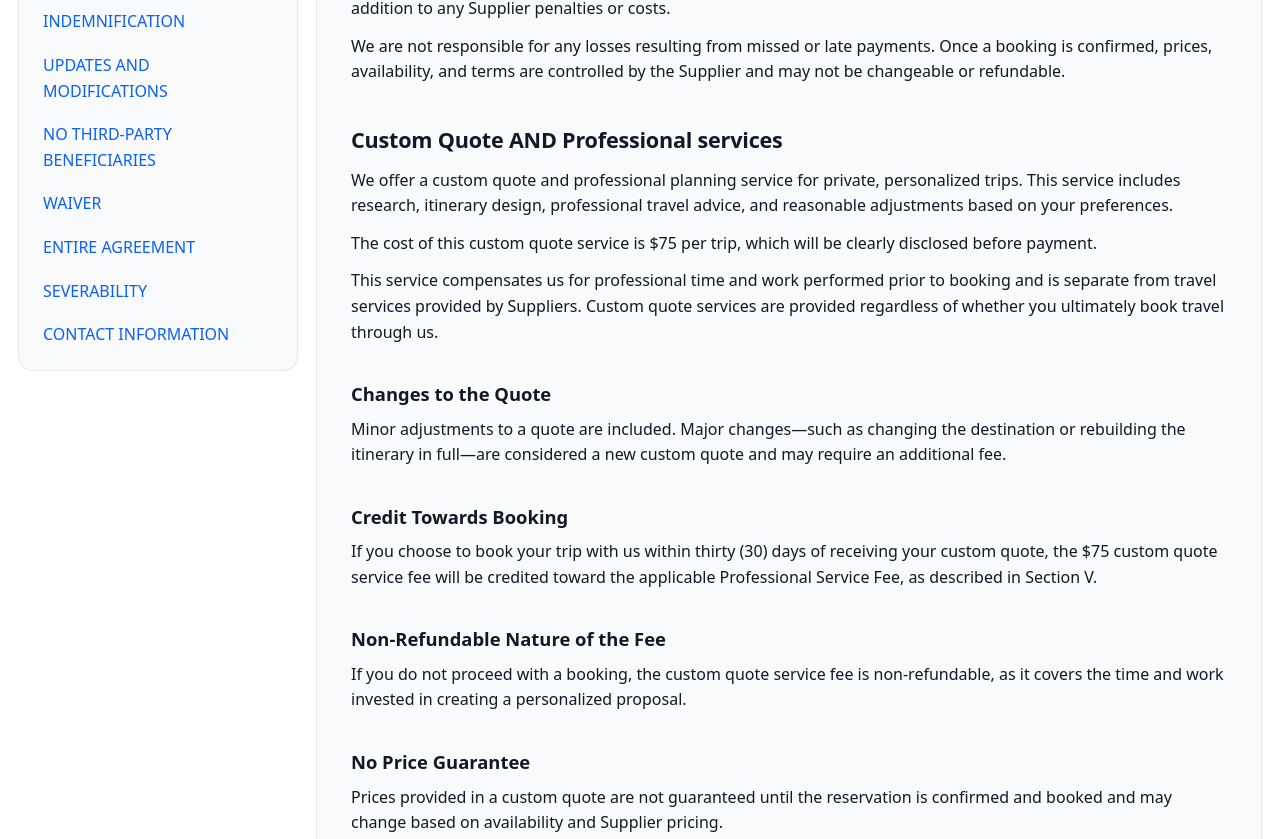
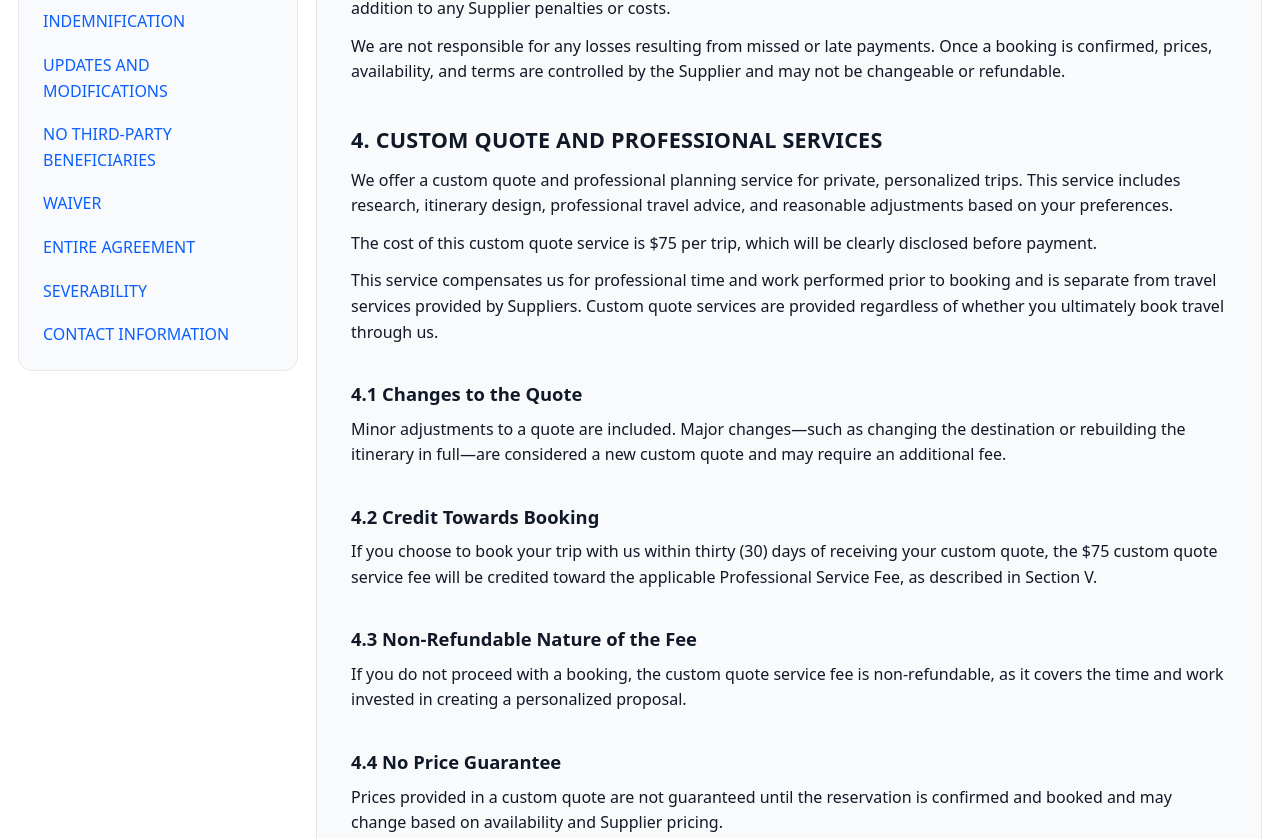
Before and after one commit to volemostravel/volemos-travel, a plain HTML site: page docs/terms/index.html in a window 1280 px wide. Shown: the part 1541-2380 px from the top of the page. Drawn offline with Linux system fonts and the light colour scheme.

Commit message:
Update index.html

```diff
--- a/docs/terms/index.html
+++ b/docs/terms/index.html
@@ -5,6 +5,7 @@
   <meta name="viewport" content="width=device-width, initial-scale=1" />
   <meta name="description" content="Volemos Travel LLC — Terms of Use" />
   <title>Volemos Travel LLC — Terms of Use</title>
+
   <style>
     :root {
       color-scheme: light dark;
@@ -18,6 +19,7 @@
       --toc: 280px;
       --radius: 14px;
     }
+
     @media (prefers-color-scheme: dark) {
       :root {
         --bg: #0b1220;
@@ -28,7 +30,9 @@
         --link: #7aa7ff;
       }
     }
+
     html { scroll-behavior: smooth; }
+
     body {
       margin: 0;
       font-family: ui-sans-serif, system-ui, -apple-system, Segoe UI, Roboto, Helvetica, Arial, "Apple Color Emoji","Segoe UI Emoji";
@@ -36,24 +40,33 @@
       color: var(--fg);
       line-height: 1.6;
     }
+
     a { color: var(--link); text-decoration: none; }
     a:hover { text-decoration: underline; }
+
     header {
       border-bottom: 1px solid var(--border);
       background: linear-gradient(180deg, rgba(127,127,127,0.10), rgba(127,127,127,0.00));
     }
+
     .wrap {
       max-width: var(--max);
       margin: 0 auto;
       padding: 28px 18px;
     }
+
     .title { display: grid; gap: 8px; }
+
     h1 {
       font-size: clamp(1.6rem, 2.6vw, 2.2rem);
       margin: 0;
       letter-spacing: -0.02em;
     }
-    .meta { color: var(--muted); font-size: 0.95rem; }
+
+    .meta {
+      color: var(--muted);
+      font-size: 0.95rem;
+    }
 
     .layout {
       max-width: calc(var(--max) + var(--toc));
@@ -63,18 +76,21 @@
       gap: 18px;
       grid-template-columns: 1fr;
     }
+
     @media (min-width: 980px) {
       .layout {
         grid-template-columns: var(--toc) 1fr;
         align-items: start;
       }
     }
+
     .card {
       background: var(--card);
       border: 1px solid var(--border);
       border-radius: var(--radius);
       padding: 16px;
     }
+
     nav .toc-title {
       display: flex;
       justify-content: space-between;
@@ -82,12 +98,14 @@
       gap: 10px;
       margin-bottom: 10px;
     }
+
     nav .toc-title strong {
       font-size: 0.95rem;
       letter-spacing: 0.02em;
       text-transform: uppercase;
       color: var(--muted);
     }
+
     nav ul {
       list-style: none;
       padding-left: 0;
@@ -95,6 +113,7 @@
       display: grid;
       gap: 6px;
     }
+
     nav li ul {
       margin-top: 6px;
       margin-left: 12px;
@@ -102,11 +121,13 @@
       border-left: 1px solid var(--border);
       gap: 4px;
     }
+
     nav a {
       display: inline-block;
       padding: 6px 8px;
       border-radius: 10px;
     }
+
     nav a:hover {
       background: rgba(127,127,127,0.12);
       text-decoration: none;
@@ -121,6 +142,7 @@
       font-size: 1.35rem;
       letter-spacing: -0.01em;
     }
+
     .prose h3 { margin: 18px 0 8px 0; font-size: 1.15rem; }
     .prose h4 { margin: 14px 0 6px 0; font-size: 1.02rem; }
 
@@ -130,6 +152,7 @@
       gap: 10px;
       margin-top: 14px;
     }
+
     .btn {
       display: inline-flex;
       align-items: center;
@@ -142,12 +165,50 @@
       cursor: pointer;
       font-size: 0.95rem;
     }
+
     .btn:hover { background: rgba(127,127,127,0.16); }
+
+    /* Word-style numbering + ALL CAPS for headings */
+    article.prose {
+      counter-reset: h2;
+    }
+
+    /* H2 = 1., 2., 3. (ALL CAPS) */
+    article.prose h2 {
+      counter-increment: h2;
+      counter-reset: h3;
+      text-transform: uppercase;
+      letter-spacing: 0.01em;
+    }
+
+    article.prose h2::before {
+      content: counter(h2) ". ";
+    }
+
+    /* H3 = 1.1, 1.2, ... */
+    article.prose h3 {
+      counter-increment: h3;
+      counter-reset: h4;
+    }
+
+    article.prose h3::before {
+      content: counter(h2) "." counter(h3) " ";
+    }
+
+    /* H4 = 1.1.1, 1.1.2, ... */
+    article.prose h4 {
+      counter-increment: h4;
+    }
+
+    article.prose h4::before {
+      content: counter(h2) "." counter(h3) "." counter(h4) " ";
+    }
 
     footer {
       border-top: 1px solid var(--border);
       margin-top: 22px;
     }
+
     .footer-inner {
       max-width: var(--max);
       margin: 0 auto;
@@ -161,7 +222,7 @@
     }
 
     @media print {
-      nav, .top-actions, { display: none !important; }
+      nav, .top-actions { display: none !important; }
       body { background: #fff; color: #000; }
       a { color: #000; text-decoration: none; }
       .layout { display: block; padding: 0; }
@@ -176,6 +237,7 @@
     <div class="wrap title">
       <h1>Volemos Travel LLC — Terms of Use</h1>
       <div class="meta">Last revised: 03-JAN-2026</div>
+
       <div class="top-actions" role="group" aria-label="Page actions">
         <button class="btn" onclick="window.print()" type="button" aria-label="Print this page">Print</button>
         <a class="btn"
@@ -185,11 +247,8 @@
           Download PDF
         </a>
       </div>
-
     </div>
   </header>
-
-  <a id="top" href="#" style="position:absolute;top:0;left:0;opacity:0;">Top</a>
 
   <div class="layout">
     <nav class="card" aria-label="Table of contents">
@@ -198,6 +257,7 @@
         <li><a href="#our-role-and-suppliers">Our Role and Suppliers</a></li>
         <li><a href="#quotes-prices-and-availability">Quotes, Prices, and Availability</a></li>
         <li><a href="#booking-payments-and-deadlines">Booking, Payments, and Deadlines</a></li>
+
         <li><a href="#custom-quote-and-professional-services">Custom Quote AND Professional services</a>
           <ul>
             <li><a href="#changes-to-the-quote">Changes to the Quote</a></li>
@@ -206,12 +266,14 @@
             <li><a href="#no-price-guarantee">No Price Guarantee</a></li>
           </ul>
         </li>
+
         <li><a href="#professional-service-fees">Professional Service Fees</a>
           <ul>
             <li><a href="#flight-only-bookings">Flight-Only Bookings</a></li>
             <li><a href="#travel-packages">Travel Packages</a></li>
           </ul>
         </li>
+
         <li><a href="#changes-cancellations-and-refunds">Changes, Cancellations, and Refunds</a>
           <ul>
             <li><a href="#customer-requested-changes-and-cancellations">Customer-Requested Changes and Cancellations</a></li>
@@ -220,6 +282,7 @@
             <li><a href="#travel-insurance-strongly-recommended">Travel Insurance Strongly Recommended</a></li>
           </ul>
         </li>
+
         <li><a href="#california-consumer-disclosures">CALIFORNIA CONSUMER DISCLOSURES</a>
           <ul>
             <li><a href="#california-seller-of-travel">California Seller of Travel</a></li>
@@ -227,6 +290,7 @@
             <li><a href="#california-travel-consumer-restitution-fund-tcrf">California Travel Consumer Restitution Fund (TCRF)</a></li>
           </ul>
         </li>
+
         <li><a href="#user-conduct">USER CONDUCT</a></li>
         <li><a href="#intellectual-property">INTELLECTUAL PROPERTY</a></li>
         <li><a href="#dispute-resolution-and-limitation-of-liability">DISPUTE RESOLUTION AND LIMITATION OF LIABILITY</a></li>
@@ -463,7 +527,6 @@
   <footer>
     <div class="footer-inner">
       <div>© 2024–2026 Volemos Travel LLC</div>
-      <div><a href="#top">Back to top</a></div>
     </div>
   </footer>
 </body>
```
Lines whose indentation alone changed are shown as unchanged.
